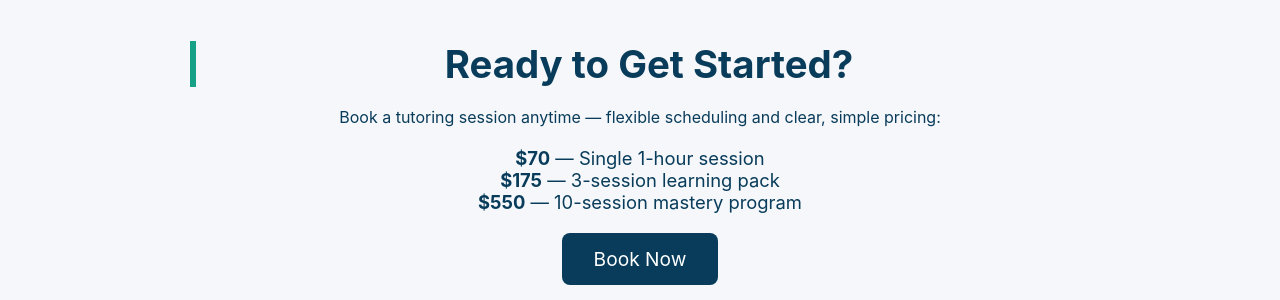
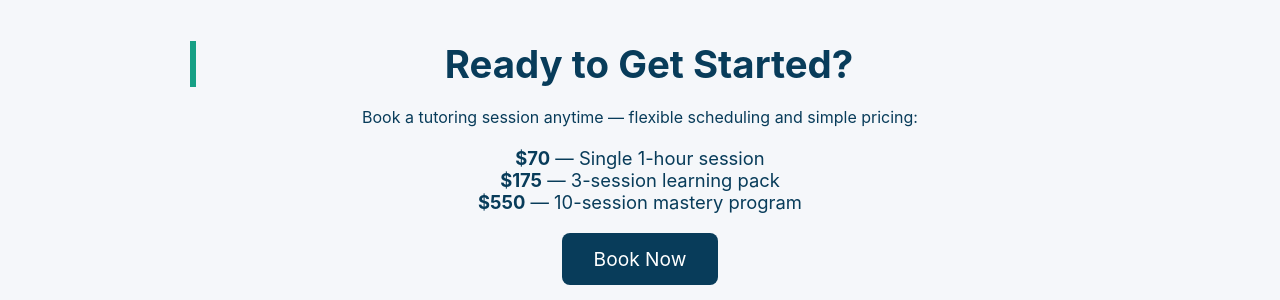
Before and after one commit to excelwitheddie/excel-with-eddie2, a Jekyll site: the page built from index.md, in a window 1280 px wide and 900 px high, scrolled down 1569 px. Shown: the part 153-453 px from the top of the window. Built offline with Jekyll 4.4.1, drawn with Linux system fonts in a browser that asks for light colours.

Commit message:
Update index.md

```diff
--- a/index.md
+++ b/index.md
@@ -12,7 +12,6 @@ description: "Get personalized 1-on-1 Excel tutoring for beginners, students, an
 
   <a class="cta-btn" href="/book">Book a Session</a>
 </section>
-
 
 <div class="section">
   <h2>Why Learn Excel With Eddie?</h2>
@@ -33,7 +32,6 @@ description: "Get personalized 1-on-1 Excel tutoring for beginners, students, an
   </div>
 </div>
 
-
 <div class="section">
   <h2>Who I Help</h2>
   <ul>
@@ -43,10 +41,9 @@ description: "Get personalized 1-on-1 Excel tutoring for beginners, students, an
   </ul>
 </div>
 
-
 <div class="section" style="text-align:center;">
   <h2>Ready to Get Started?</h2>
-  <p>Book a tutoring session anytime — flexible scheduling and clear, simple pricing:</p>
+  <p>Book a tutoring session anytime — flexible scheduling and simple pricing:</p>
 
   <ul style="list-style:none; padding:0; margin:20px 0; font-size:1.15rem;">
     <li><strong>$70</strong> — Single 1-hour session</li>
```
